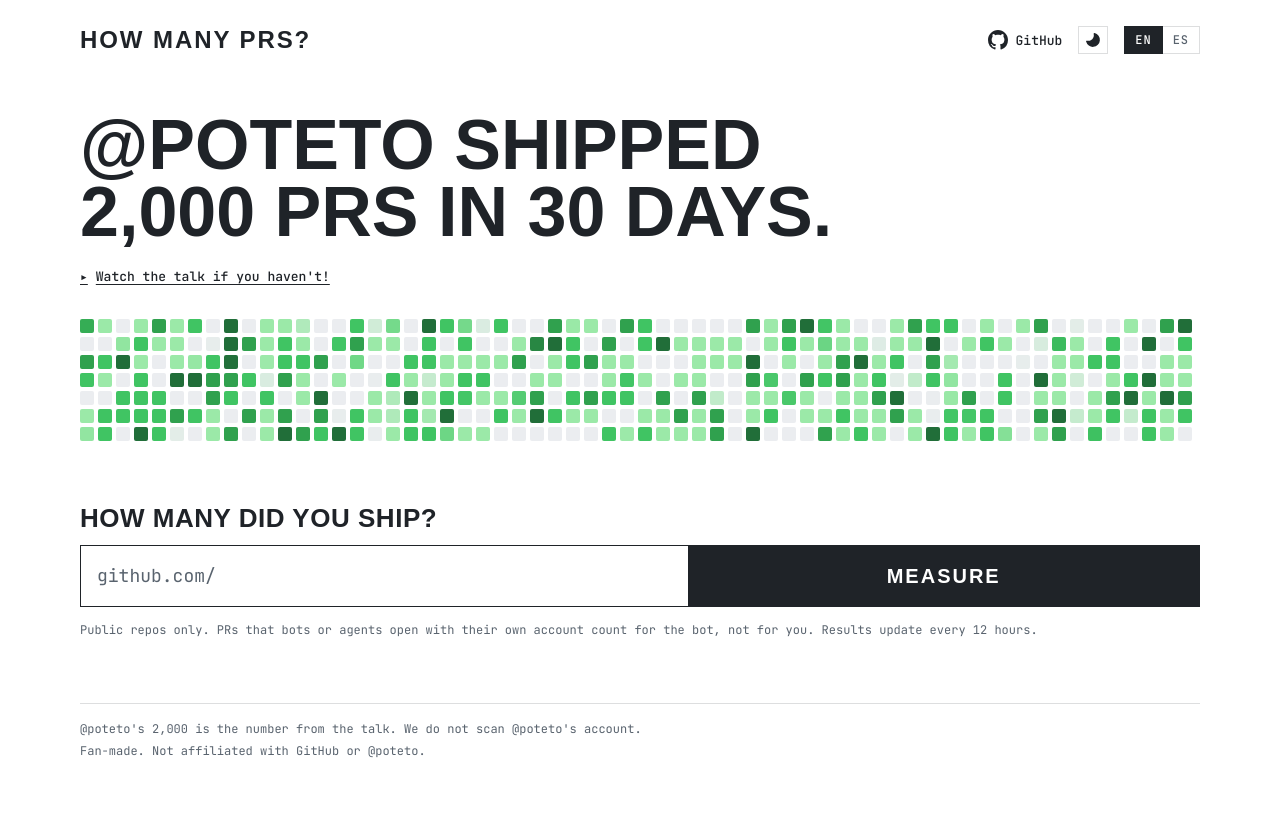
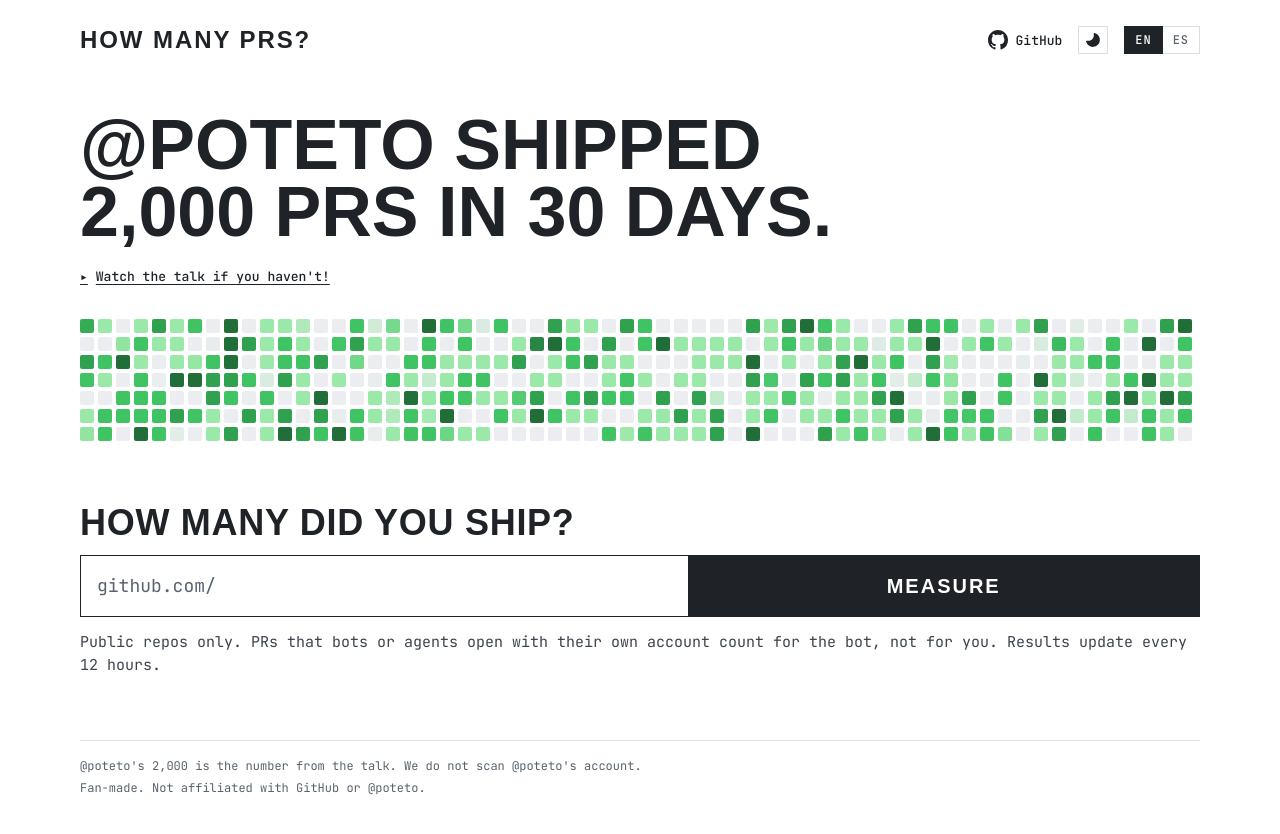
Before and after one commit to gndelia/how-many-prs, a Next.js app: page /en in a window 1280 px wide. Shown: the top 834 px of the page. Built offline with nearby package versions, Linux system fonts and the light colour scheme; no server answers; the database is empty; a web font is replaced by a local one.

Commit message:
Enlarge the measure question and hint
Make "How many did you ship?" larger and the "Public repos only"
hint larger and darker, so people notice the public-only limit.

```diff
--- a/app/globals.css
+++ b/app/globals.css
@@ -51,7 +51,8 @@ h2 { margin: 0; font: 800 clamp(30px, 5vw, 48px)/.95 var(--display); text-transf
 .hero { display: grid; gap: 32px; padding-top: 32px; }
 #hero { display: block; width: 100%; }
 .measure { display: grid; gap: 14px; padding-top: var(--gap); }
-.measure label { font: 800 26px/1 var(--display); text-transform: uppercase; letter-spacing: .02em; }
+.measure label { font: 800 36px/1 var(--display); text-transform: uppercase; letter-spacing: .02em; }
+.measure .meta { font-size: 15px; color: var(--text); }
 .field { display: flex; flex-wrap: wrap; border: 1px solid var(--chalk); background: var(--ground); }
 .field .prefix { display: flex; align-items: center; font: 400 18px/20px var(--mono); color: var(--muted); padding: 0 0 0 16px; }
 .field input { flex: 1 1 140px; min-width: 0; height: 60px; font: 500 18px/20px var(--mono); color: var(--chalk); background: transparent; border: 0; padding: 0 16px 0 2px; outline: none; }
```
